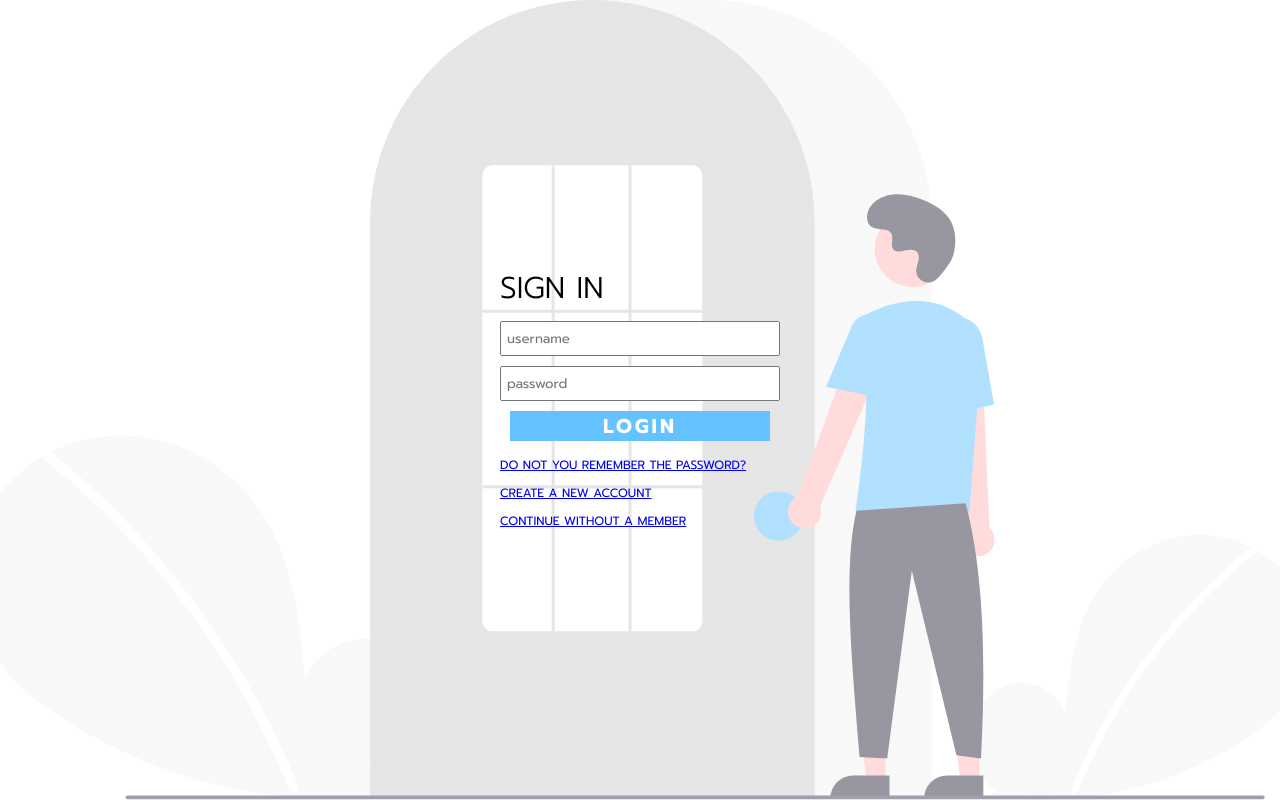
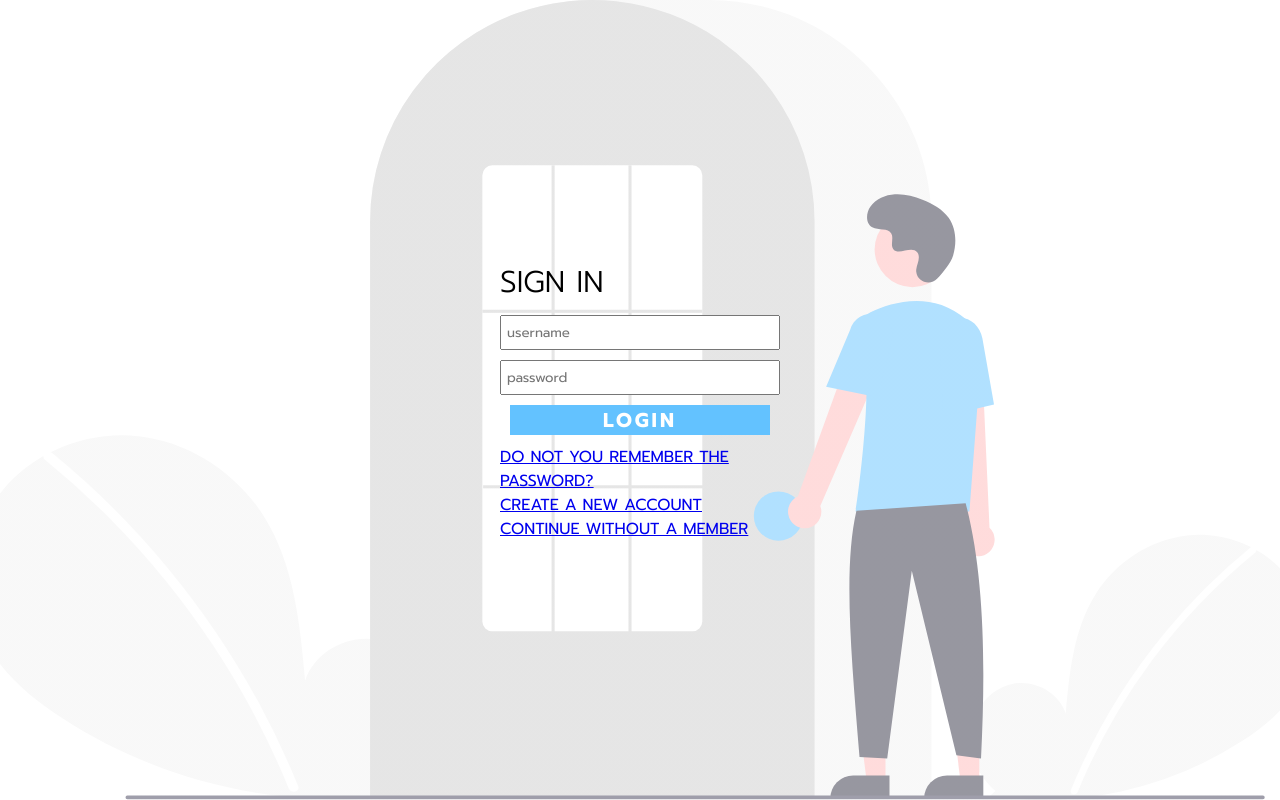
Before and after one commit to HakanCava/e_commerce, a React (Create React App) app in the folder frontend/: page /login in a window 1280 px wide. Built offline with nearby package versions, Linux system fonts and the light colour scheme.

Commit message:
login bu fixed

```diff
--- a/frontend/src/pages/Login.jsx
+++ b/frontend/src/pages/Login.jsx
@@ -6,13 +6,13 @@ import {
   Form,
   Input,
   Button,
-  Link,
   tablet,
   laptop,
 } from "../styles";
 import loginLogo from "../assets/login.svg";
 import { styled } from "styled-components";
 import useAuthCalls from "../hooks/useAuthCalls";
+import { Link } from "react-router-dom";
 
 const Container = styled(ContainerFlex)`
   width: 100vw;
@@ -58,9 +58,9 @@ const Login = () => {
             value={password}
           />
           <Button>LOGIN</Button>
-          <Link href="#">DO NOT YOU REMEMBER THE PASSWORD?</Link>
-          <Link href="/register">CREATE A NEW ACCOUNT</Link>
-          <Link href="/">CONTINUE WITHOUT A MEMBER</Link>
+          <Link to="#">DO NOT YOU REMEMBER THE PASSWORD?</Link>
+          <Link to="/register">CREATE A NEW ACCOUNT</Link>
+          <Link to="/">CONTINUE WITHOUT A MEMBER</Link>
         </Form>
       </WrapperLogin>
     </Container>
--- a/frontend/src/pages/Register.jsx
+++ b/frontend/src/pages/Register.jsx
@@ -6,11 +6,11 @@ import {
   Title,
   Form,
   Button,
-  Link,
   mobile,
 } from "../styles";
 import registerLogo from "../assets/register.svg";
 import { styled } from "styled-components";
+import { Link } from "react-router-dom";
 
 import useAuthCalls from "../hooks/useAuthCalls";
 
@@ -95,12 +95,12 @@ const Register = () => {
         </Form>
         <ContLink>
           <Link
-            href="/login"
+            to="/login"
             style={{ textDecoration: "none", fontSize: "13px", color: "gray" }}
           >
             Have an account?
           </Link>
-          <Link href="/">CONTINUE WITHOUT A MEMBER</Link>
+          <Link to="/">CONTINUE WITHOUT A MEMBER</Link>
         </ContLink>
       </WrapperRegister>
     </Container>
```
